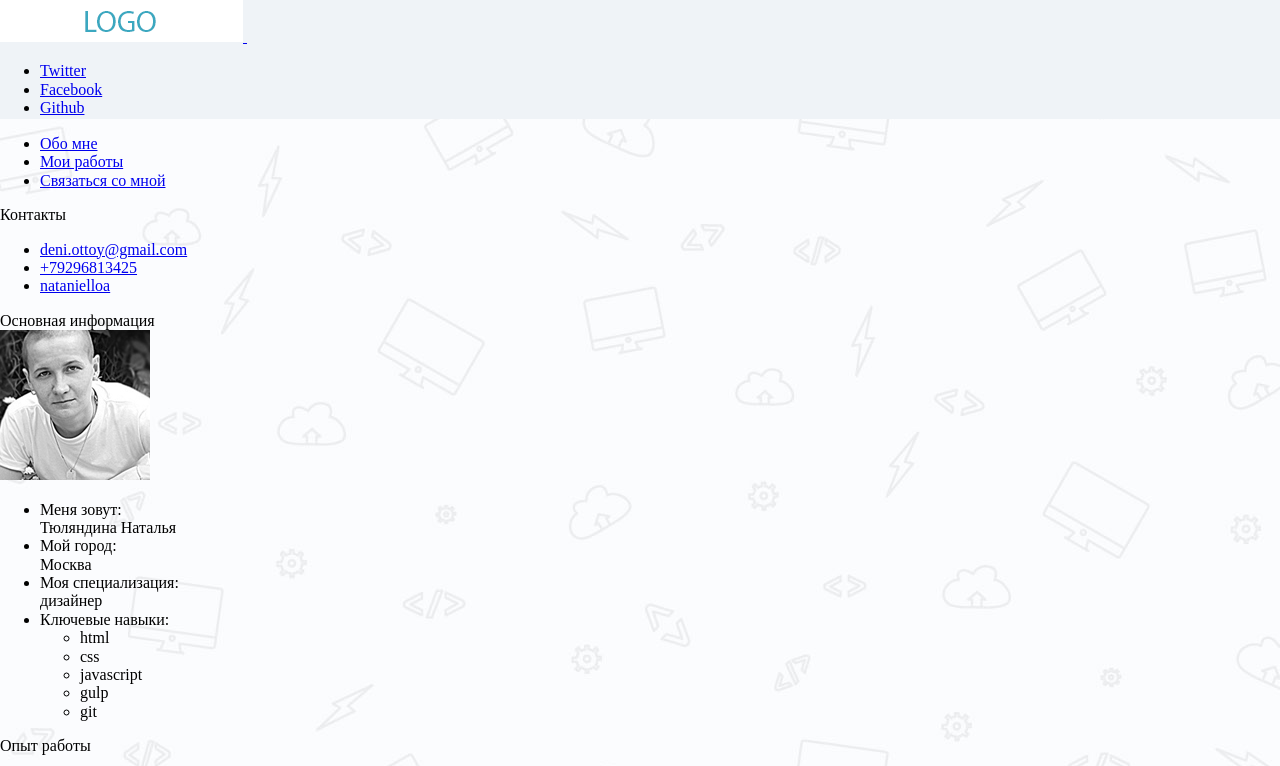
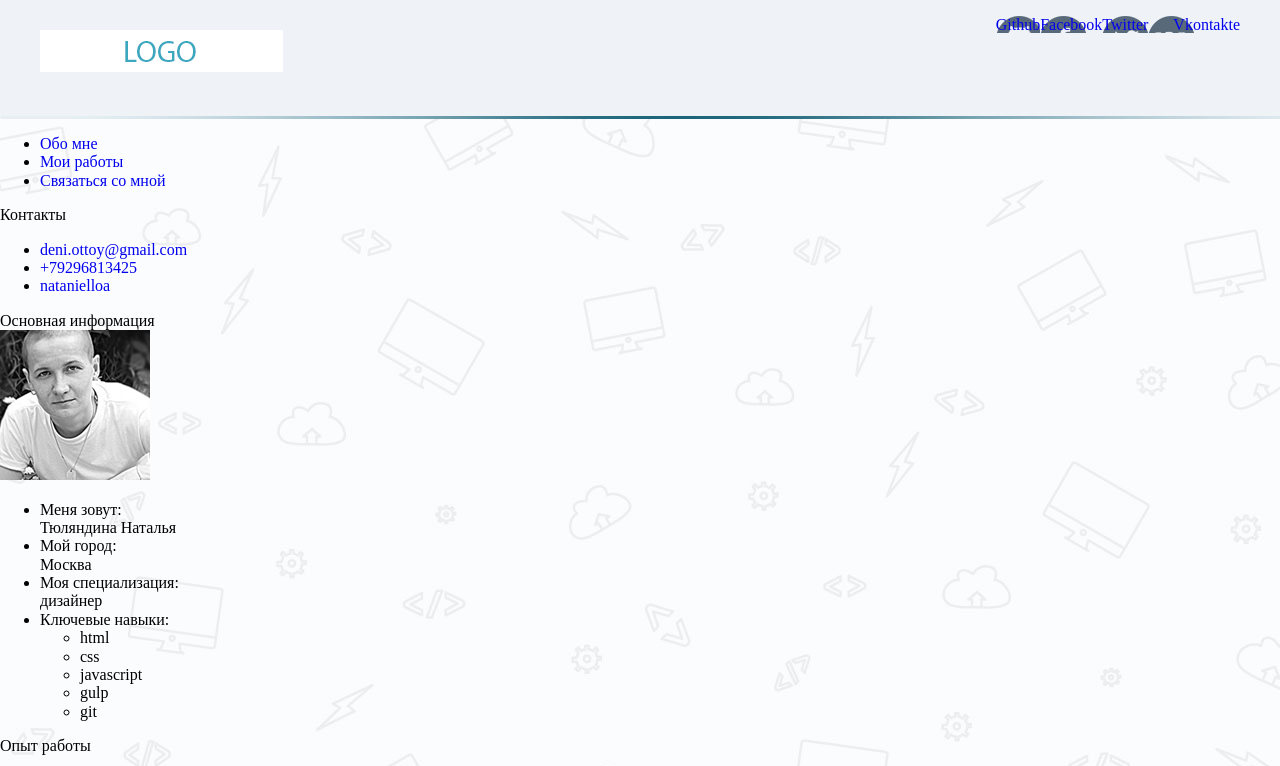
Before and after one commit to deniottoy/dz-4, a website: page app/index.html in a window 1280 px wide. Shown: the top 766 px of the page. Drawn offline with nearby package versions, Linux system fonts and the light colour scheme.

Commit message:
last time today

```diff
--- a/app/css/main.css
+++ b/app/css/main.css
@@ -20,19 +20,68 @@ p {
 
 }
 
+a {
+	text-decoration: none;
+}
+
 .header {
-	background-color: #eff3f7;
+	background-image: url(../img/bg-line.jpg);
 	width: 100%;
 	height: 119px;
+	margin: 0 auto;
+}
+
+.cont-header {
+	width: 1200px;
+	height: auto;
+	margin: 0 auto;
 }
 
 .header-logo {
+	width: 600px;
+}
 
+.logo-img {
+	float: left;
+	margin-top: 30px;
+	top: 30px;
 }
 
 .header-logo-text {
 	visibility: hidden;
 }
+
+ul.soc {
+	width: 600px;
+	float: right;
+}
+
+ul li.soc-item {
+	float: right;
+	list-style: none;
+}
+
+ul li.soc-item a.soc-vk {
+	background-image: url(../img/vk.png);
+	background-repeat: no-repeat;
+	padding-left: 25px;
+}
+
+ul li.soc-item a.soc-tw {
+	background-image: url(../img/tw.png);
+	background-repeat: no-repeat;
+}
+
+ul li.soc-item a.soc-fb {
+	background-image: url(../img/facebook.png);
+	background-repeat: no-repeat;
+}
+
+ul li.soc-item a.soc-gh {
+	background-image: url(../img/gihtub.png);
+	background-repeat: no-repeat;
+}
+
 
 /* Футер */
 .page-footer {
--- a/app/index.html
+++ b/app/index.html
@@ -30,13 +30,16 @@
 					<!-- Иконки хедера -->
 					<ul class="soc">
 						<li class="soc-item">
-							<a href="#" target="_blank" class="soc tw">Twitter</a>
+							<a href="#" target="_blank" class="soc-vk">Vkontakte</a>
 						</li>
 						<li class="soc-item">
-							<a href="#" target="_blank" class="soc tw">Facebook</a>
+							<a href="#" target="_blank" class="soc-tw">Twitter</a>
 						</li>
 						<li class="soc-item">
-							<a href="#" target="_blank" class="soc gh">Github</a>
+							<a href="#" target="_blank" class="soc-fb">Facebook</a>
+						</li>
+						<li class="soc-item">
+							<a href="#" target="_blank" class="soc-gh">Github</a>
 						</li>
 					</ul>
 					<!-- Иконки хедера - конец -->
```
Also changed, not shown: app/img/bg-line.jpg (added).
